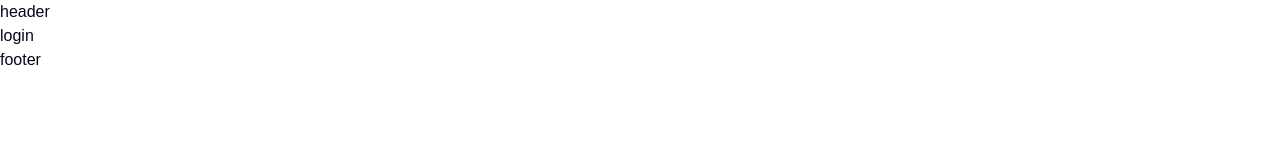
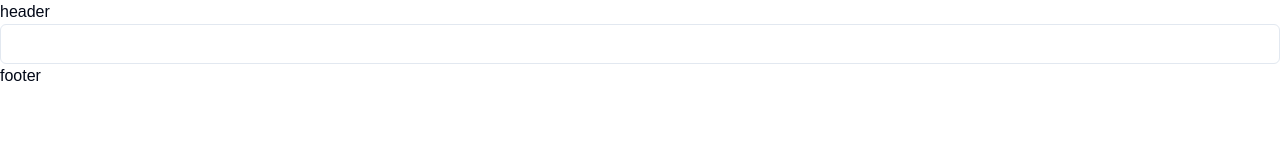
Before and after one commit to Sherif-El-Sheikh/online-exam, a Next.js app: page /auth/login in a window 1280 px wide. Shown: the top 160 px of the page. Built offline with nearby package versions, Linux system fonts and the light colour scheme.

Commit message:
Update import path for utils to resolve issue with shadcn components

```diff
--- a/src/app/auth/login/page.tsx
+++ b/src/app/auth/login/page.tsx
@@ -1,7 +1,9 @@
+import { Input } from "@/components/ui/input";
+
 export default function Page() {
     return (
         <main>
-        login
+        <Input/>
         </main>
     )
 }
--- /dev/null
+++ b/src/components/ui/input.tsx
@@ -0,0 +1,22 @@
+import * as React from "react"
+
+import { cn } from "@/lib/utils/tailwind-merge"
+
+const Input = React.forwardRef<HTMLInputElement, React.ComponentProps<"input">>(
+  ({ className, type, ...props }, ref) => {
+    return (
+      <input
+        type={type}
+        className={cn(
+          "flex h-10 w-full rounded-md border border-input bg-background px-3 py-2 text-base ring-offset-background file:border-0 file:bg-transparent file:text-sm file:font-medium file:text-foreground placeholder:text-muted-foreground focus-visible:outline-none focus-visible:ring-2 focus-visible:ring-ring focus-visible:ring-offset-2 disabled:cursor-not-allowed disabled:opacity-50 md:text-sm",
+          className
+        )}
+        ref={ref}
+        {...props}
+      />
+    )
+  }
+)
+Input.displayName = "Input"
+
+export { Input }
```
Also changed, not shown: components.json, src/components/features/auth/auth-input.tsx (added).
